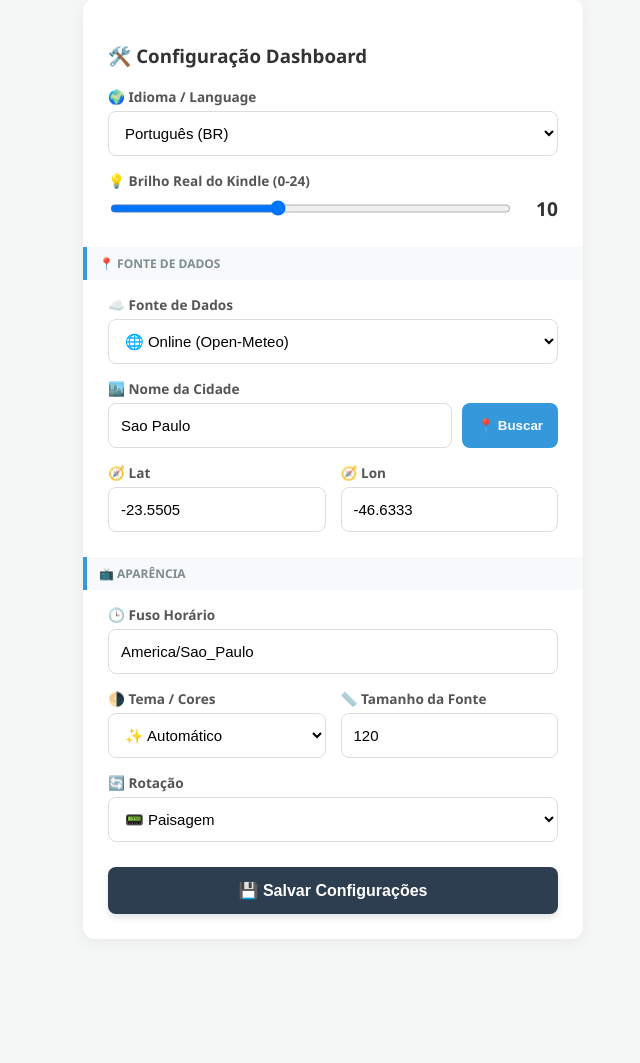
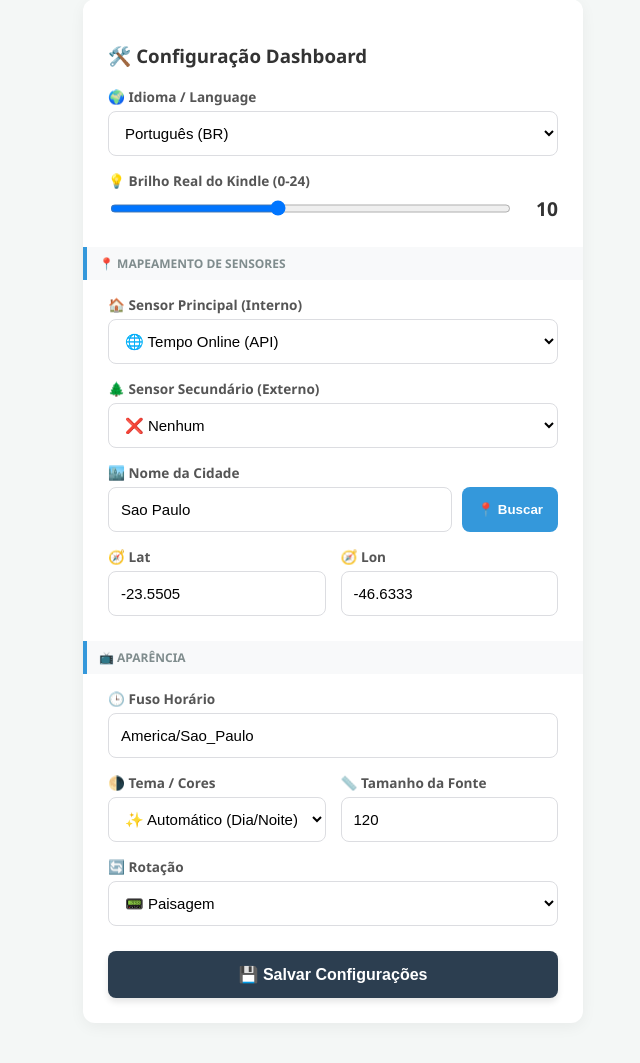
Before and after one commit to zanivann/Kindleberry, a Flask app: page / in a window 1280 px wide. Shown: the part 215-1278 px from the top of the page, without its empty margins (307-947 px from the left). Before the commit the page ends 1130 px from the top, so only its background shows below. Run offline with Flask 3, Linux system fonts and the light colour scheme.

Commit message:
feat: mapeamento modular de sensores e interface adaptativa (v2.0.1)

```diff
--- a/server/locale/pt_BR.json
+++ b/server/locale/pt_BR.json
@@ -25,7 +25,16 @@
     "ui_opt_sensor": "Sensor Local",
     "lbl_humidity": "Umidade",
     "lbl_sensor_local": "Sensor DHT22",
+    "lbl_sensor_ext": "Sensor Externo",
+    "lbl_no_data": "Sem dados",
     "err_sensor": "Erro no Sensor",
+
+    "ui_brightness": "Brilho Real do Kindle (0-24)",
+    "ui_sensor_mapping": "Mapeamento de Sensores",
+    "ui_sensor_main": "Sensor Principal (Interno)",
+    "ui_sensor_ext": "Sensor Secundário (Externo)",
+    "ui_opt_api": "Tempo Online (API)",
+    "ui_opt_none": "Nenhum",
 
     "lbl_cpu": "CPU",
     "lbl_ram": "RAM",
--- a/server/main.py
+++ b/server/main.py
@@ -11,9 +11,10 @@ import threading
 import traceback
 from flask import Flask, send_file, request, render_template, redirect
 from PIL import Image, ImageDraw, ImageFont, ImageOps
+from w1thermsensor import W1ThermSensor
 
 # --- ESTADO GLOBAL ---
-latest_sensor_data = {"temp": "--", "hum": "--"}
+latest_sensor_data = {"temp": "--", "hum": "--", "ext_temp": "--"}
 DASH_ACTIVE = True
 CURRENT_LANG = {}
 last_net_io, last_net_time, net_history = None, 0, []
@@ -30,6 +31,11 @@ try:
 except Exception:
     sensor_client = None
 
+try:
+    ds_sensor = W1ThermSensor()
+except Exception:
+    ds_sensor = None
+
 def update_sensor_background():
     global latest_sensor_data
     while True:
@@ -40,6 +46,12 @@ def update_sensor_background():
                     latest_sensor_data["temp"] = f"{t_val:.1f}"
                     latest_sensor_data["hum"] = f"{h:.1f}"
             except Exception: pass
+
+        if ds_sensor:
+            try:
+                latest_sensor_data["ext_temp"] = f"{ds_sensor.get_temperature():.1f}"
+            except Exception: pass
+
         time.sleep(15)
 
 app = Flask(__name__)
@@ -53,7 +65,8 @@ def load_config():
     default = {
         "rotation": 1, "font_size": 120, "city_name": "Sao Paulo",
         "timezone": "America/Sao_Paulo", "lat": "-23.5505", "lon": "-46.6333",
-        "dark_mode": False, "weather_source": "online", "brightness": 10
+        "dark_mode": False, "brightness": 10,
+        "sensor_main": "online", "sensor_ext": "none"
     }
     if not os.path.exists(CONFIG_FILE): return default
     try:
@@ -167,7 +180,7 @@ def draw_gauge(draw, x, y, radius, percent, label, font_val, font_label, color):
     draw.arc([x-radius, y-radius, x+radius, y+radius], start=start, end=end, fill=color, width=3)
     draw.arc([x-radius, y-radius, x+radius, y+radius], start=start, end=curr, fill=color, width=16 if radius > 80 else 10)
     draw.text((x, y), f"{int(percent)}%", font=font_val, fill=color, anchor="mm")
-    draw.text((x, y+radius+40), label, font=font_label, fill=color, anchor="mm")
+    draw.text((x, y+radius+40), label, font_label, fill=color, anchor="mm")
 
 # --- ROTAS ---
 @app.route('/report', methods=['POST'])
@@ -199,58 +212,89 @@ def serve_dashboard():
         f_huge = ImageFont.truetype(f_p, conf.get('font_size', 120))
         f_city = ImageFont.truetype(f_p, 90)
         f_med = ImageFont.truetype(f_p, 40)
-        f_graph = ImageFont.truetype(f_p, 32) # Aumentado de 28
-        f_tiny = ImageFont.truetype(f_p, 24)  # Aumentado de 20
+        f_graph = ImageFont.truetype(f_p, 32)
+        f_tiny = ImageFont.truetype(f_p, 24)
 
-        temp_on, cond_txt, w_icon, is_day, w_url = get_weather(conf['lat'], conf['lon'])
-        moon_icon, moon_key = get_moon_phase()
+        sensor_main = conf.get('sensor_main', 'online')
+        sensor_ext = conf.get('sensor_ext', 'none')
 
-        if conf.get('weather_source') == "sensor":
-            temp_v, hum_v, status_txt = latest_sensor_data["temp"], latest_sensor_data["hum"], t("lbl_sensor_local")
-        else:
-            temp_v, hum_v, status_txt = temp_on, None, cond_txt
+        temp_on, cond_txt, w_icon, is_day, w_url = "--", "", "cloudy", 1, None
+
+        if "online" in [sensor_main, sensor_ext] or (sensor_main == "none" and sensor_ext == "none"):
+            temp_on, cond_txt, w_icon, is_day, w_url = get_weather(conf['lat'], conf['lon'])
+
+        def get_sensor_data(s_type):
+            if s_type == "online":
+                return temp_on, None, cond_txt
+            if s_type == "dht":
+                return latest_sensor_data["temp"], latest_sensor_data["hum"], t("lbl_sensor_local")
+            if s_type == "ds18":
+                return latest_sensor_data.get("ext_temp", "--"), None, t("lbl_sensor_ext")
+            return None, None, None
+
+        temp_main, hum_main, status_main = get_sensor_data(sensor_main)
+        temp_sec, _, status_sec = get_sensor_data(sensor_ext)
+
+        if not temp_main:
+            temp_main = "--"
+            status_main = t("lbl_no_data")
 
         update_net_stats()
         now = datetime.datetime.now()
+        moon_icon, moon_key = get_moon_phase()
 
         # Desenho Esquerda
         draw.text((60, 60), now.strftime("%H:%M"), font=f_huge, fill=FG)
         draw.text((60, 220), f"{t(f'day_{now.weekday()}')}, {now.strftime('%d/%m')}", font=f_med, fill=FG)
         draw.text((60, 320), conf.get('city_name', 'Dashboard'), font=f_city, fill=FG)
-        draw.text((60, 520), f"{temp_v}°C", font=f_huge, fill=FG)
-        if hum_v and hum_v != "--": draw.text((60, 660), f"{t('lbl_humidity')}: {hum_v}%", font=f_med, fill=FG)
-        draw.text((60, 720) if hum_v else (60, 680), status_txt, font=f_med if not hum_v else f_tiny, fill=FG)
 
-        moon_path = os.path.join(BASE_DIR, "icons", f"{moon_icon}.png")
-        if os.path.exists(moon_path):
-            m_img = Image.open(moon_path).convert("RGBA").resize((100, 100))
-            m_bg = Image.new("RGBA", m_img.size, (BG, BG, BG, 255))
-            m_bg.alpha_composite(m_img)
-            m_final = m_bg.convert("L")
-            if conf.get('dark_mode'): m_final = ImageOps.invert(m_final)
-            img.paste(m_final, (610, 50))
-            draw.text((660, 160), t(moon_key), font=f_tiny, fill=FG, anchor="mt")
+        # Temperatura Principal (Interno/Main)
+        draw.text((60, 520), f"{temp_main}°C", font=f_huge, fill=FG)
 
-        i_path = os.path.join(BASE_DIR, "icons", f"{w_icon}.png")
-        if not os.path.exists(i_path) and w_url:
-            try:
-                r_icon = requests.get(w_url, timeout=5)
-                if r_icon.status_code == 200:
-                    with open(i_path, 'wb') as f: f.write(r_icon.content)
-            except: pass
+        y_cursor = 620
+        # Temperatura Secundária (Externo/Ext)
+        if sensor_ext != "none" and temp_sec:
+            draw.text((60, y_cursor), f"Ext: {temp_sec}°C", font=f_med, fill=FG)
+            y_cursor += 60
 
-        if not os.path.exists(i_path):
-            if "_" in w_icon:
-                i_path = os.path.join(BASE_DIR, "icons", f"{w_icon.split('_')[-1]}.png")
-            if not os.path.exists(i_path): i_path = os.path.join(BASE_DIR, "icons", "cloudy.png")
+        # Umidade
+        if hum_main and hum_main != "--":
+            draw.text((60, y_cursor), f"{t('lbl_humidity')}: {hum_main}%", font=f_med, fill=FG)
+            y_cursor += 60
 
-        if os.path.exists(i_path):
-            i_img = Image.open(i_path).convert("RGBA").resize((320, 320))
-            i_bg = Image.new("RGBA", i_img.size, (BG, BG, BG, 255))
-            i_bg.alpha_composite(i_img)
-            i_final = i_bg.convert("L")
-            if conf.get('dark_mode'): i_final = ImageOps.invert(i_final)
-            img.paste(i_final, (60, 740))
+        draw.text((60, y_cursor), status_main, font=f_med if not hum_main else f_tiny, fill=FG)
+
+        # Ícones
+        if "online" in [sensor_main, sensor_ext]:
+            moon_path = os.path.join(BASE_DIR, "icons", f"{moon_icon}.png")
+            if os.path.exists(moon_path):
+                m_img = Image.open(moon_path).convert("RGBA").resize((100, 100))
+                m_bg = Image.new("RGBA", m_img.size, (BG, BG, BG, 255))
+                m_bg.alpha_composite(m_img)
+                m_final = m_bg.convert("L")
+                if conf.get('dark_mode'): m_final = ImageOps.invert(m_final)
+                img.paste(m_final, (610, 50))
+                draw.text((660, 160), t(moon_key), font=f_tiny, fill=FG, anchor="mt")
+
+            i_path = os.path.join(BASE_DIR, "icons", f"{w_icon}.png")
+            if not os.path.exists(i_path) and w_url:
+                try:
+                    r_icon = requests.get(w_url, timeout=5)
+                    if r_icon.status_code == 200:
+                        with open(i_path, 'wb') as f: f.write(r_icon.content)
+                except: pass
+
+            if not os.path.exists(i_path):
+                if "_" in w_icon: i_path = os.path.join(BASE_DIR, "icons", f"{w_icon.split('_')[-1]}.png")
+                if not os.path.exists(i_path): i_path = os.path.join(BASE_DIR, "icons", "cloudy.png")
+
+            if os.path.exists(i_path):
+                i_img = Image.open(i_path).convert("RGBA").resize((320, 320))
+                i_bg = Image.new("RGBA", i_img.size, (BG, BG, BG, 255))
+                i_bg.alpha_composite(i_img)
+                i_final = i_bg.convert("L")
+                if conf.get('dark_mode'): i_final = ImageOps.invert(i_final)
+                img.paste(i_final, (60, 740))
 
         # Desenho Direita - Adaptativo e Redimensionado
         draw.line((724, 50, 724, 1022), fill=FG, width=4)
@@ -258,23 +302,18 @@ def serve_dashboard():
         fan_rpm = get_fan_speed()
 
         if time.time() - slave_data["last_seen"] < 60:
-            # LAYOUT DUPLO - Ajustado para fontes e gráficos maiores
-            # Master (Topo)
             draw_gauge(draw, cx - 160, 165, 85, psutil.cpu_percent(), "MASTER CPU", f_graph, f_tiny, FG)
             draw_gauge(draw, cx + 160, 165, 85, psutil.virtual_memory().percent, "MASTER RAM", f_graph, f_tiny, FG)
             draw_sparkline(draw, 780, 330, 600, 70, [x[0] for x in net_history], "M-Down", f_tiny, f_tiny, FG)
             draw_sparkline(draw, 780, 460, 600, 70, [x[1] for x in net_history], "M-Up", f_tiny, f_tiny, FG)
 
-            # Separador central
             draw.line((740, 560, 1428, 560), fill=FG, width=2)
 
-            # Slave (Base)
             draw_gauge(draw, cx - 160, 680, 85, slave_data['cpu'], "SLAVE CPU", f_graph, f_tiny, FG)
             draw_gauge(draw, cx + 160, 680, 85, slave_data['ram'], "SLAVE RAM", f_graph, f_tiny, FG)
             draw_sparkline(draw, 780, 830, 600, 70, [x[0] for x in slave_data['net_history']], "S-Down", f_tiny, f_tiny, FG)
             draw_sparkline(draw, 780, 960, 600, 70, [x[1] for x in slave_data['net_history']], "S-Up", f_tiny, f_tiny, FG)
 
-            # Info Hardware (Texto Pequeno nos cantos)
             m_hw = f"M: {get_rpi_temp():.1f}°C"
             if fan_rpm: m_hw += f" | {fan_rpm}RPM"
             draw.text((740, 525), m_hw, font=f_tiny, fill=FG)
@@ -283,7 +322,6 @@ def serve_dashboard():
             if slave_data['fan']: s_hw += f" | {slave_data['fan']}RPM"
             draw.text((740, 1025), s_hw, font=f_tiny, fill=FG)
         else:
-            # LAYOUT ORIGINAL (Apenas Master)
             draw_gauge(draw, cx - 180, 250, 130, psutil.cpu_percent(), t("lbl_cpu"), f_med, f_med, FG)
             draw_gauge(draw, cx + 180, 250, 130, psutil.virtual_memory().percent, t("lbl_ram"), f_med, f_med, FG)
             draw_sparkline(draw, 780, 530, 600, 100, [x[0] for x in net_history], t("lbl_down"), f_graph, f_tiny, FG)
@@ -314,10 +352,18 @@ def update():
     c = load_config()
     for k in ['city_name', 'timezone', 'lat', 'lon']:
         if k in request.form: c[k] = request.form[k]
+
     if 'brightness' in request.form: c['brightness'] = int(request.form['brightness'])
-    c['rotation'], c['font_size'] = int(request.form.get('rotation', 1)), int(request.form.get('font_size', 120))
-    c['dark_mode'], c['weather_source'] = 'dark_mode' in request.form, request.form.get('weather_source', 'online')
-    save_config(c); return redirect('/')
+
+    c['rotation'] = int(request.form.get('rotation', 1))
+    c['font_size'] = int(request.form.get('font_size', 120))
+    c['dark_mode'] = 'dark_mode' in request.form
+
+    if 'sensor_main' in request.form: c['sensor_main'] = request.form['sensor_main']
+    if 'sensor_ext' in request.form: c['sensor_ext'] = request.form['sensor_ext']
+
+    save_config(c)
+    return redirect('/')
 
 @app.route('/toggle_status', methods=['POST'])
 def toggle_status():
--- a/server/requirements.txt
+++ b/server/requirements.txt
@@ -2,3 +2,4 @@ flask
 psutil
 Pillow
 requests
+w1thermsensor
--- a/server/templates/index.html
+++ b/server/templates/index.html
@@ -64,7 +64,6 @@
         .row-group { display: flex; gap: 15px; }
         .row-group > div { flex: 1; }
 
-        /* BOTÃO DE BUSCA DE COORDENADAS */
         .search-group { display: flex; gap: 10px; align-items: flex-end; }
         .btn-search {
             height: 45px;
@@ -111,7 +110,7 @@
                     <option value="en_US" {% if config.language == 'en_US' %}selected{% endif %}>English (US)</option>
                 </select>
 
-                <label>💡 Brilho Real do Kindle (0-24)</label>
+                <label>💡 {{ tr.ui_brightness or 'Brilho' }}</label>
                 <div class="row-group" style="align-items: center; gap: 15px;">
                     <input type="range" name="brightness" min="0" max="24"
                            value="{{ config.brightness }}"
@@ -123,12 +122,21 @@
                     </output>
                 </div>
 
-                <div class="section-title">📍 {{ tr.ui_weather_source or 'Localização' }}</div>
+                <div class="section-title">📍 {{ tr.ui_sensor_mapping or 'Mapeamento' }}</div>
 
-                <label>☁️ {{ tr.ui_weather_source }}</label>
-                <select name="weather_source">
-                    <option value="online" {% if config.weather_source == 'online' %}selected{% endif %}>🌐 {{ tr.ui_opt_online }}</option>
-                    <option value="sensor" {% if config.weather_source == 'sensor' %}selected{% endif %}>🌡️ {{ tr.ui_opt_sensor }}</option>
+                <label>🏠 {{ tr.ui_sensor_main or 'Principal' }}</label>
+                <select name="sensor_main">
+                    <option value="online" {% if config.sensor_main == 'online' %}selected{% endif %}>🌐 {{ tr.ui_opt_api or 'Online' }}</option>
+                    <option value="dht" {% if config.sensor_main == 'dht' %}selected{% endif %}>🌡️ DHT22</option>
+                    <option value="ds18" {% if config.sensor_main == 'ds18' %}selected{% endif %}>🧊 DS18B20</option>
+                </select>
+
+                <label>🌲 {{ tr.ui_sensor_ext or 'Secundário' }}</label>
+                <select name="sensor_ext">
+                    <option value="none" {% if config.sensor_ext == 'none' %}selected{% endif %}>❌ {{ tr.ui_opt_none or 'Nenhum' }}</option>
+                    <option value="online" {% if config.sensor_ext == 'online' %}selected{% endif %}>🌐 {{ tr.ui_opt_api or 'Online' }}</option>
+                    <option value="dht" {% if config.sensor_ext == 'dht' %}selected{% endif %}>🌡️ DHT22</option>
+                    <option value="ds18" {% if config.sensor_ext == 'ds18' %}selected{% endif %}>🧊 DS18B20</option>
                 </select>
 
                 <label>🏙️ {{ tr.ui_city }}</label>
@@ -157,9 +165,9 @@
                     <div>
                         <label>🌗 {{ tr.ui_theme }}</label>
                         <select name="theme_mode">
-                            <option value="auto" {% if config.theme_mode == 'auto' %}selected{% endif %}>✨ Automático</option>
-                            <option value="light" {% if config.theme_mode == 'light' %}selected{% endif %}>☀️ Claro</option>
-                            <option value="dark" {% if config.theme_mode == 'dark' %}selected{% endif %}>🌑 Escuro</option>
+                            <option value="auto" {% if config.theme_mode == 'auto' %}selected{% endif %}>✨ {{ tr.ui_opt_auto or 'Auto' }}</option>
+                            <option value="light" {% if config.theme_mode == 'light' %}selected{% endif %}>☀️ {{ tr.ui_opt_light or 'Claro' }}</option>
+                            <option value="dark" {% if config.theme_mode == 'dark' %}selected{% endif %}>🌑 {{ tr.ui_opt_dark or 'Escuro' }}</option>
                         </select>
                     </div>
                     <div>
@@ -170,8 +178,8 @@
 
                 <label>🔄 {{ tr.ui_rotation }}</label>
                 <select name="rotation">
-                    <option value="0" {% if config.rotation == 0 %}selected{% endif %}>📱 Retrato</option>
-                    <option value="1" {% if config.rotation == 1 %}selected{% endif %}>📟 Paisagem</option>
+                    <option value="0" {% if config.rotation == 0 %}selected{% endif %}>📱 {{ tr.ui_opt_portrait or 'Retrato' }}</option>
+                    <option value="1" {% if config.rotation == 1 %}selected{% endif %}>📟 {{ tr.ui_opt_landscape or 'Paisagem' }}</option>
                     <option value="2" {% if config.rotation == 2 %}selected{% endif %}>🙃 Invertido</option>
                 </select>
 
@@ -192,7 +200,6 @@
             btn.innerText = "⌛...";
 
             try {
-                // Busca no OpenStreetMap (Nominatim)
                 const response = await fetch(`https://nominatim.openstreetmap.org/search?format=json&q=${encodeURIComponent(city)}&limit=1`);
                 const data = await response.json();
 
@@ -211,6 +218,5 @@
             }
         }
     </script>
-
 </body>
 </html>
```
Also changed, not shown: server/locale/en_US.json (+9 -0 lines), 1 other file.
